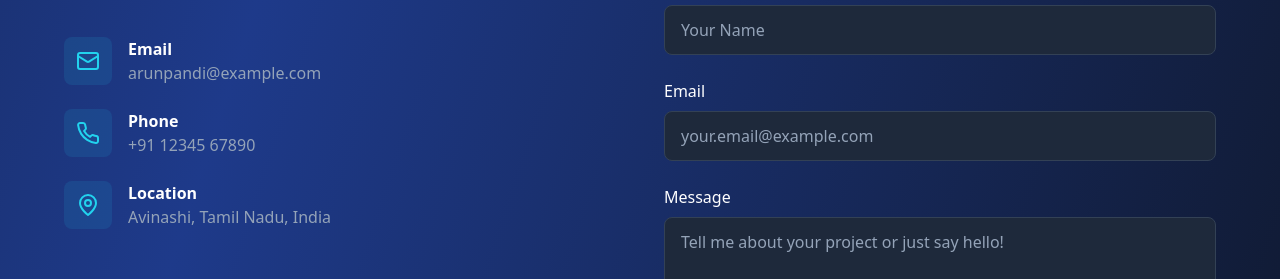
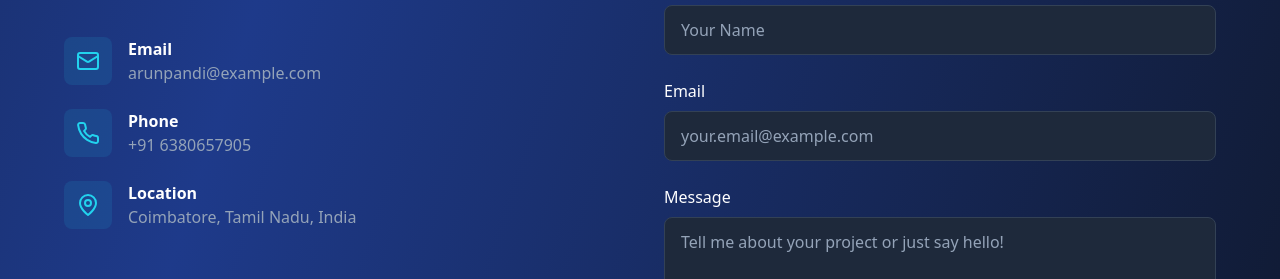
Before and after one commit to Arun-gp/portfolio, a React (Vite) app: page / in a window 1280 px wide. Shown: the part 3131-3410 px from the top of the page. Built offline with nearby package versions, Linux system fonts and the light colour scheme.

Commit message:
update 9

```diff
--- a/src/components/ContactForm.tsx
+++ b/src/components/ContactForm.tsx
@@ -92,7 +92,7 @@ const ContactForm = () => {
                 </div>
                 <div>
                   <h4 className="text-white font-semibold">Phone</h4>
-                  <p className="text-slate-400">+91 12345 67890</p>
+                  <p className="text-slate-400">+91 6380657905</p>
                 </div>
               </div>
 
@@ -102,7 +102,7 @@ const ContactForm = () => {
                 </div>
                 <div>
                   <h4 className="text-white font-semibold">Location</h4>
-                  <p className="text-slate-400">Avinashi, Tamil Nadu, India</p>
+                  <p className="text-slate-400">Coimbatore, Tamil Nadu, India</p>
                 </div>
               </div>
             </div>
```
